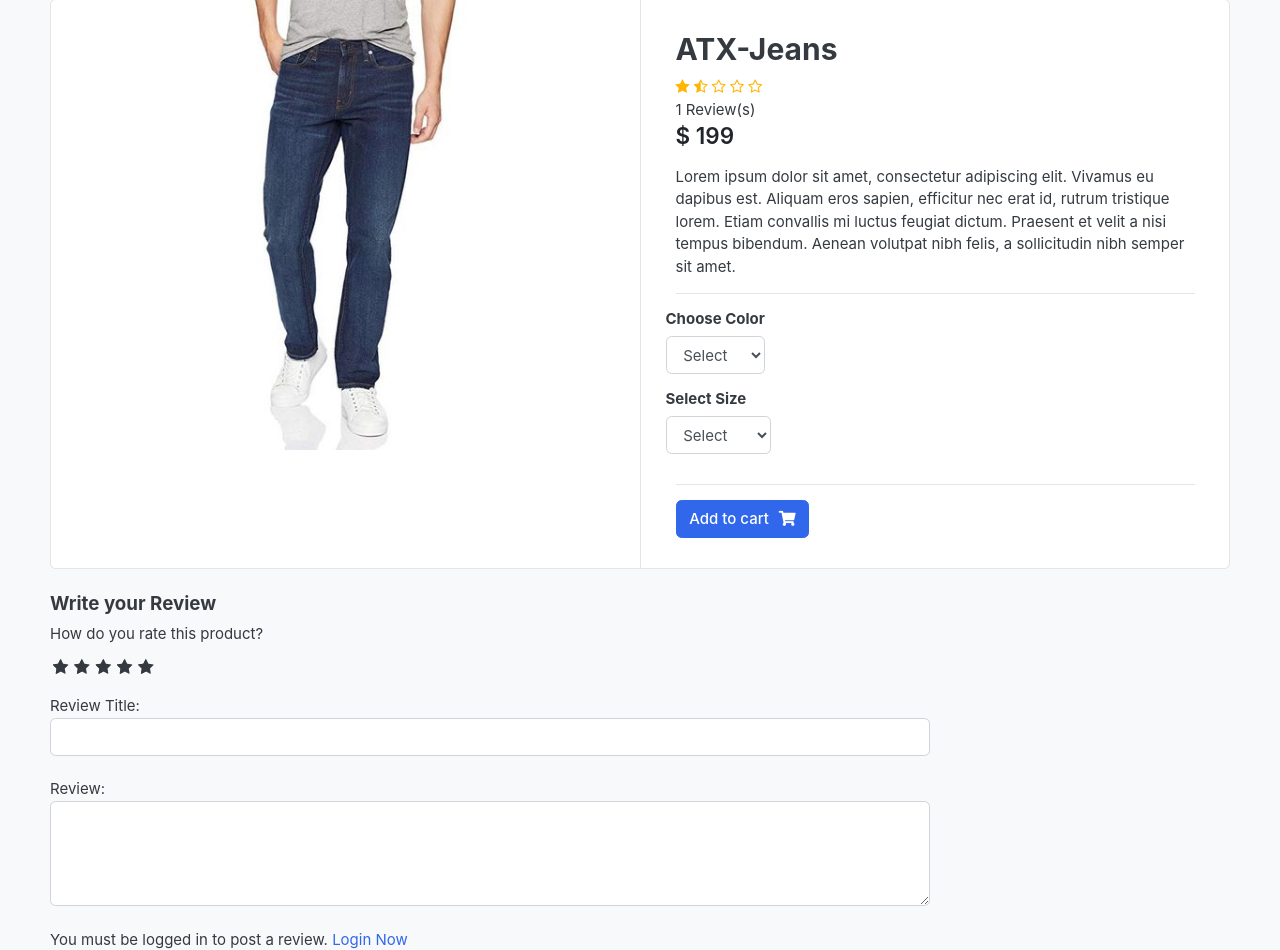
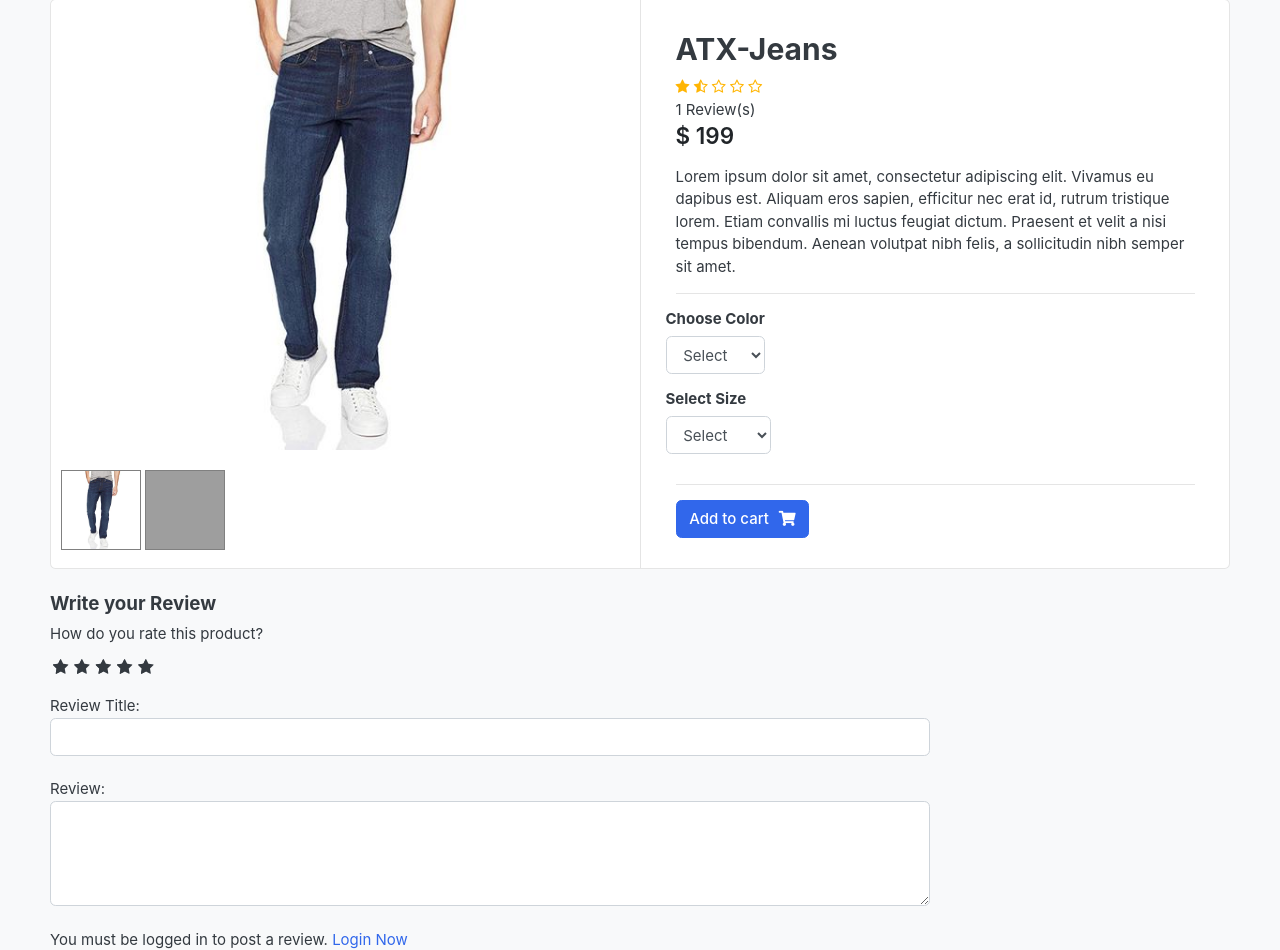
Before and after one commit to bryan-padero/ecommerce-django, a Django app: page /store/category/jeans/atx-jeans/ in a window 1280 px wide. Shown: the part 159-1109 px from the top of the page. Run offline with Django 4.2, Linux system fonts and the light colour scheme; data comes from the database, SQL or seed files in the repository; both versions use the stored data as it was after the commit; some libraries are stand-ins or nearby versions; some web fonts are replaced; grey boxes are pictures that could not be loaded.

Commit message:
fixed product gallery

```diff
--- a/ecommerce/settings.py
+++ b/ecommerce/settings.py
@@ -1,5 +1,6 @@
 import os
 from pathlib import Path
+from decouple import config
 
 # Build paths inside the project like this: BASE_DIR / 'subdir'.
 BASE_DIR = Path(__file__).resolve().parent.parent
--- a/ecommerce/static/css/custom.css
+++ b/ecommerce/static/css/custom.css
@@ -50,3 +50,20 @@ label:hover ~ input:checked ~ label {
 .rating-star i {
     color: #ffb503;
 }
+
+ul.thumb {
+    margin: 0 auto;
+    padding: 0;
+    float: left;
+}
+
+ul.thumb li {
+    list-style: none;
+    margin: 10px;
+}
+
+ul.thumb li img {
+    width: 80px;
+    height: 80px;
+    border: 1px solid grey;
+}
--- a/store/models.py
+++ b/store/models.py
@@ -79,3 +79,15 @@ class ReviewRating(models.Model):
 
     def __str__(self):
         return self.subject
+
+
+class ProductGallery(models.Model):
+    product = models.ForeignKey(Product, default=None, on_delete=models.CASCADE)
+    image = models.ImageField(upload_to='store/products/', max_length=255)
+
+    class Meta:
+        verbose_name = 'productgallery'
+        verbose_name_plural = 'product gallery'
+
+    def __str__(self):
+        return self.product.product_name
--- a/store/views.py
+++ b/store/views.py
@@ -1,7 +1,7 @@
 from django.contrib import messages
 from django.db.models import Q
 from django.shortcuts import render, get_object_or_404, redirect
-from .models import Product, ReviewRating
+from .models import Product, ReviewRating, ProductGallery
 from .forms import ReviewForm
 from carts.models import CartItem
 from carts.views import _cart_id
@@ -47,7 +47,12 @@ def product_detail(request, category_slug, product_slug):
     # Get reviews
     reviews = ReviewRating.objects.filter(product_id=single_product.id, status=True)
 
+    # Get product gallery
+
+    product_gallery = ProductGallery.objects.filter(product_id=single_product.id)
+
     context = {
+        'product_gallery': product_gallery,
         'reviews': reviews,
         'single_product': single_product,
         'in_cart': in_cart,
--- a/templates/includes/footer.html
+++ b/templates/includes/footer.html
@@ -19,3 +19,12 @@
 	</div><!-- //container -->
 </footer>
 <!-- ========================= FOOTER END // ========================= -->
+<script src="https://ajax.googleapis.com/ajax/libs/jquery/3.6.0/jquery.min.js"></script>
+<script>
+	$(document).ready(function(){
+		$('.thumb a').click(function(e){
+			e.preventDefault();
+			$('.mainImage img').attr('src', $(this).attr("href"));
+		})
+	})
+</script>
--- a/templates/store/product_detail.html
+++ b/templates/store/product_detail.html
@@ -9,11 +9,18 @@
             <div class="row no-gutters">
                 <aside class="col-md-6">
                     <article class="gallery-wrap">
-                        <div class="img-big-wrap">
-                            <a href="#"><img src="{{ single_product.images.url }}"></a>
+                        <div class="img-big-wrap mainImage text-center">
+                            <img src="{{ single_product.images.url }}">
                         </div> <!-- img-big-wrap.// -->
-
                     </article> <!-- gallery-wrap .end// -->
+                    <ul class="thumb">
+                        <li>
+                            <a href="{{ single_product.images.url }}" target="mainImage"><img src="{{ single_product.images.url }}" alt="Product Image"></a>
+                            {% for i in product_gallery %}
+                            <a href="{{ i.image.url }}" target="mainImage"><img src="{{ i.image.url }}" alt="Product Image"></a>
+                            {% endfor %}
+                        </li>
+                    </ul>
                 </aside>
                 <main class="col-md-6 border-left">
                     <form action="{% url 'add_cart' single_product.id %}" method="POST">
```
Also changed, not shown: ecommerce/views.py (+5 -2 lines), store/admin.py (+10 -1 lines), templates/index.html (+9 -0 lines), db.sqlite3, store/migrations/0009_productgallery.py (added).
